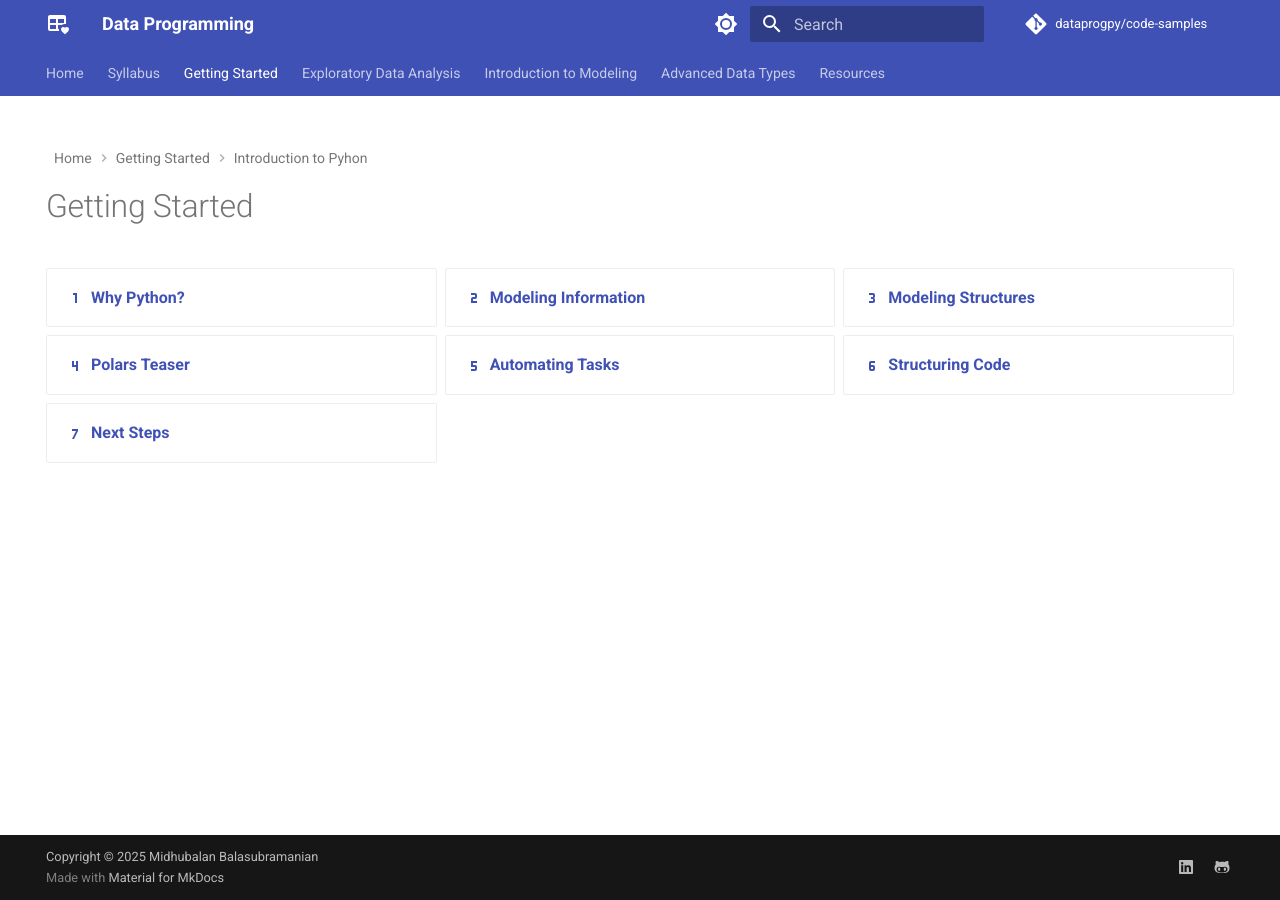
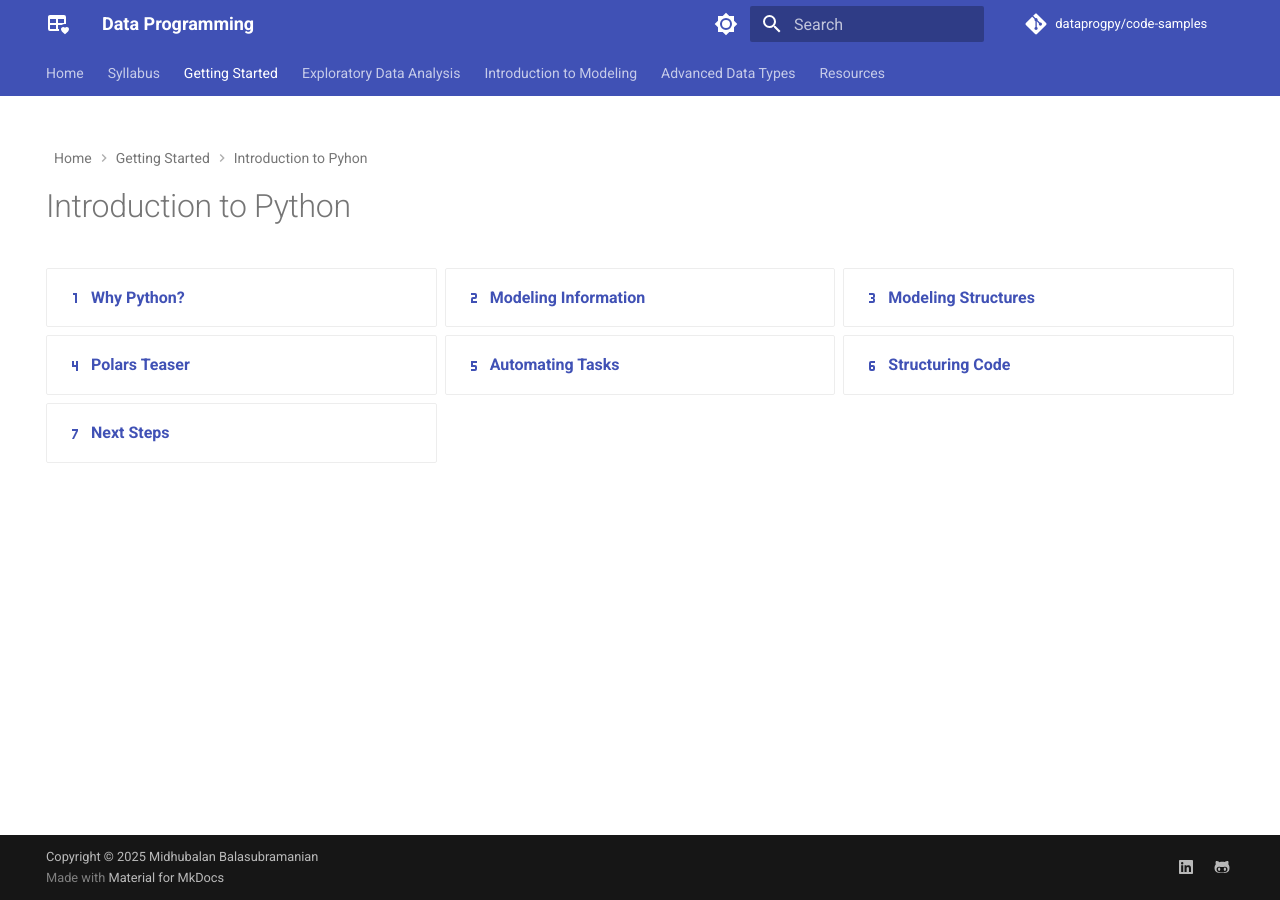
Before and after one commit to dataprogpy/dataprogpy.github.io, an MkDocs documentation site: the page built from docs/getting-started/python/index.md, in a window 1280 px wide. Built offline with MkDocs 1.6.1 and Material for MkDocs 9.7.7, drawn with Linux system fonts in a browser that asks for light colours; comment, search, counter and statistics services are not loaded.

Commit message:
Fix python lesson index title

```diff
--- a/docs/getting-started/python/index.md
+++ b/docs/getting-started/python/index.md
@@ -4,7 +4,7 @@ hide:
   - toc
   - footer
 ---
-# Getting Started
+# Introduction to Python
 
 <div class="grid cards" markdown>
 
@@ -17,8 +17,4 @@ hide:
 -   [:material-numeric-6:{ .lg .middle } __Structuring Code__](code-organization.md)
 -   [:material-numeric-7:{ .lg .middle } __Next Steps__](next-steps.md)
 
-
-
-
-
 </div>
```
